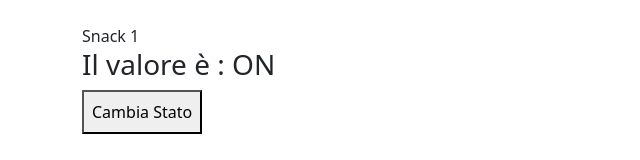
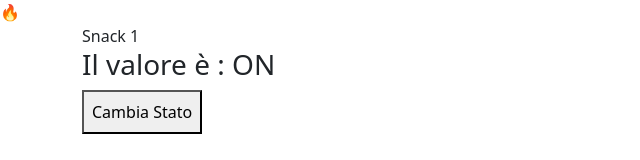
Before and after one commit to mattiacoli/-ex-react-snack-customhooks-, a React (Vite) app: page / in a window 1280 px wide. Both pictures are taken after a click on the button "Cambia Stato". Shown: the top 160 px of the page, without its empty margins (0-640 px from the left). Built offline with nearby package versions, Linux system fonts and the light colour scheme.

Commit message:
Snack 3 implement  custom hook : useCustomPointer

```diff
--- a/src/App.jsx
+++ b/src/App.jsx
@@ -1,12 +1,16 @@
+import useCustomPointer from "./useCustomPointer"
 import useDate from "./useDate"
 import useSwitch from "./useSwitch"
 
 function App() {
   const [isOn, toogle] = useSwitch()
   const currentDate = useDate()
+  const CustomPointer = useCustomPointer("🔥")
 
   return (
     <>
+
+
       {/* Snack 1 - useSwitch() */}
       <div className="container my-4">
         <label>Snack 1</label>
@@ -21,7 +25,8 @@ function App() {
         <p>{currentDate.toLocaleString()}</p>
       </div>
 
-
+      {/* Snack 3 - useCustomPointer */}
+      <CustomPointer />
     </>
   )
 }
--- /dev/null
+++ b/src/useCustomPointer.jsx
@@ -0,0 +1,57 @@
+
+/*
+  Creare un custom hook che sostituisca il cursore del mouse con un componente personalizzato.
+
+  Cosa deve fare?
+    Prende in input una stringa o un JSX component (es. un’emoji, un'icona, un'animazione).
+    Posiziona il componente al posto del puntatore del mouse.
+    Il componente segue i movimenti del mouse.
+*/
+
+import { useEffect, useState } from "react"
+
+export default function useCustomPointer(CustomCursor) {
+  const [position, setPosition] = useState({ x: 0, y: 0 })
+  const [isVisibile, setIsVisible] = useState(false);
+
+  useEffect(() => {
+    document.body.style.cursor = 'none'
+
+    const handleMouseMove = (e) => {
+      setPosition({ x: e.clientX, y: e.clientY })
+      setIsVisible(true)
+    }
+
+    const handleMouseLeave = () => {
+      setIsVisible(false)
+    }
+
+    window.addEventListener('mousemove', handleMouseMove)
+    document.addEventListener('mouseleave', handleMouseLeave)
+
+    return () => {
+      document.body.style.cursor = 'default'
+      window.removeEventListener('mousemove', handleMouseMove)
+      window.removeEventListener('mouseleave', handleMouseLeave)
+    }
+  }, [])
+
+  const customPointer = () => {
+    if (!isVisibile) return null
+
+    return (
+      <div style={{
+        position: "fixed",
+        top: position.y,
+        left: position.x,
+        zIndex: 1000,
+        pointerEvents: 'none'
+      }}>
+        {CustomCursor}
+      </div>
+    )
+  }
+
+  return customPointer
+
+}
```
